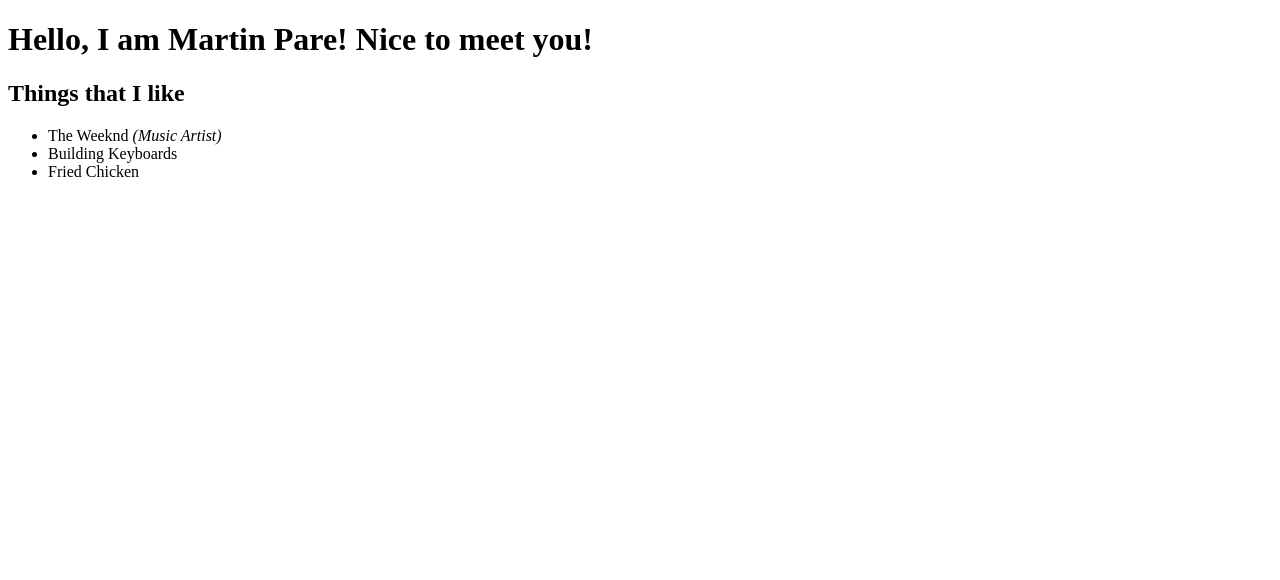
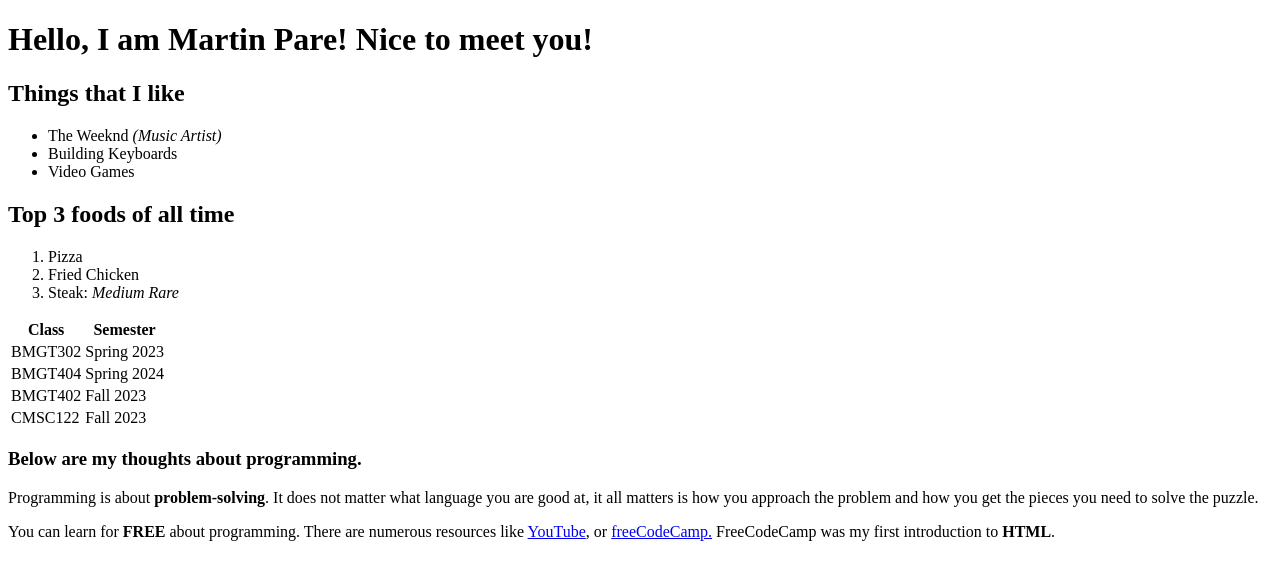
Before and after one commit to martinpare1208/helloWorld, a Flask app: page /about in a window 1280 px wide. Shown: the top 580 px of the page. Run offline with Flask 3, Linux system fonts and the light colour scheme.

Commit message:
Added tabular data, H3 heading information about programming, incorporated formatting like italicizing, and hyperlinks.

```diff
--- a/templates/about.html
+++ b/templates/about.html
@@ -7,10 +7,47 @@
 <body>
     <h1>Hello, I am Martin Pare! Nice to meet you!</h1>
     <h2>Things that I like</h2>
+    <!-- Listing of things I like-->
     <ul>
         <li>The Weeknd <em>(Music Artist)</em></li>
         <li>Building Keyboards</li>
+        <li>Video Games</li>
+    </ul>
+    <h2>Top 3 foods of all time</h2>
+    <ol>
+        <!--Listing the best foods of all time-->
+        <li>Pizza</li>
         <li>Fried Chicken</li>
-    </ul>
+        <li>Steak: <em>Medium Rare</em></li>
+    </ol>
+    <!-- Tabular data to show list of classes took-->
+    <table>
+        <tr>
+        <th>Class</th>
+        <th>Semester</th>
+        </tr>
+        <tr>
+            <td>BMGT302</td>
+            <td>Spring 2023</td>
+        </tr>
+        <tr>
+            <td>BMGT404</td>
+            <td>Spring 2024</td>
+        </tr>
+        <tr>
+            <td>BMGT402</td>
+            <td>Fall 2023</td>
+        </tr>
+        <tr>
+            <td>CMSC122</td>
+            <td>Fall 2023</td>
+        </tr>
+    </table>
+    <!--More information about programming and how to learn for free-->
+<h3>Below are my thoughts about programming.</h3>
+<p>Programming is about <strong>problem-solving</strong>. It does not matter what language you are good at, it all matters is how you approach the problem and how you get the pieces you
+need to solve the puzzle.</p>
+<p>You can learn for <strong>FREE</strong> about programming. There are numerous resources like <a href="https://www.youtube.com">YouTube</a>, or <a href="https://www.freecodecamp.org/" target="_blank">freeCodeCamp.</a>
+FreeCodeCamp was my first introduction to <strong>HTML</strong>.</p>
 </body>
 </html>
```
